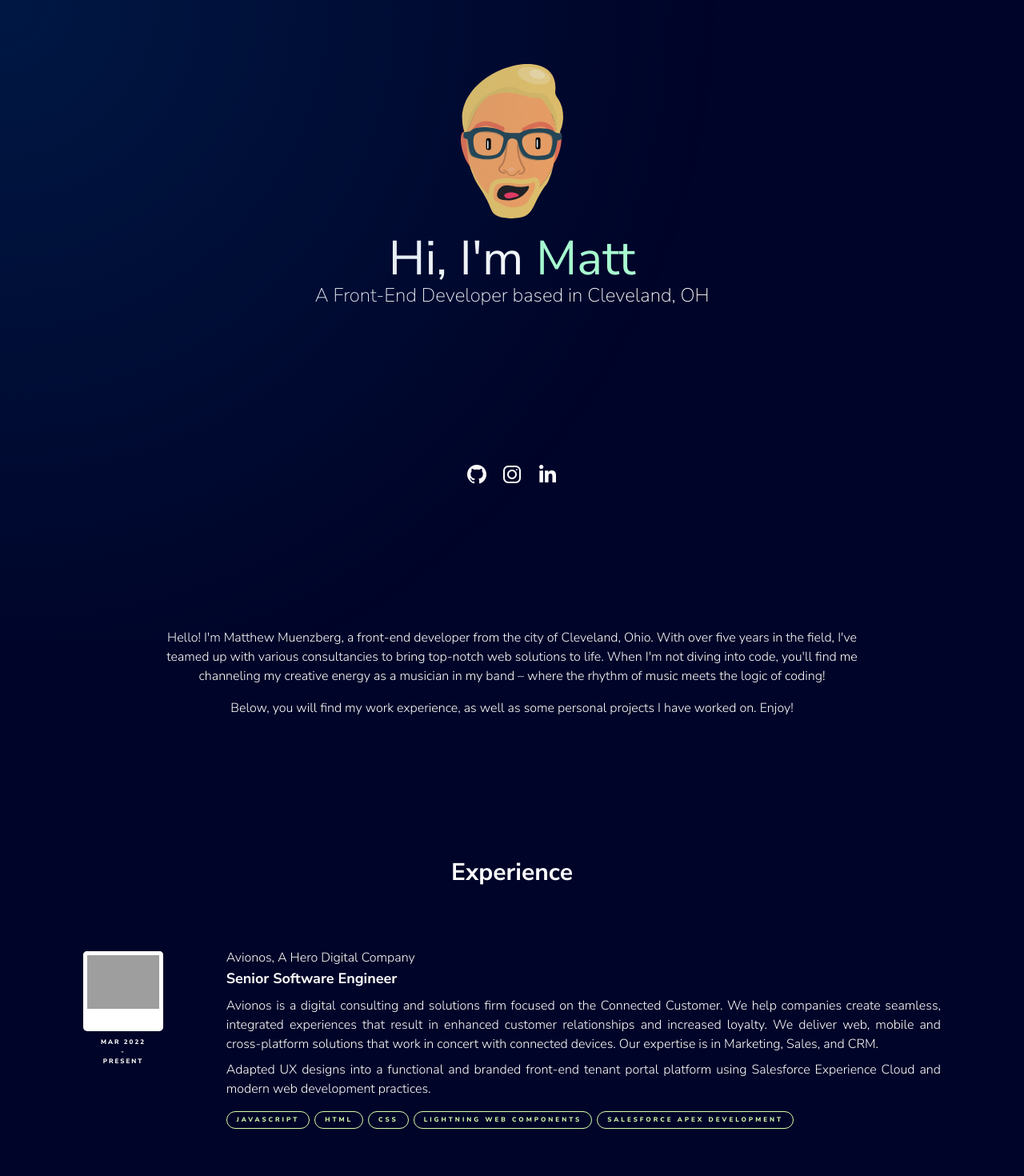
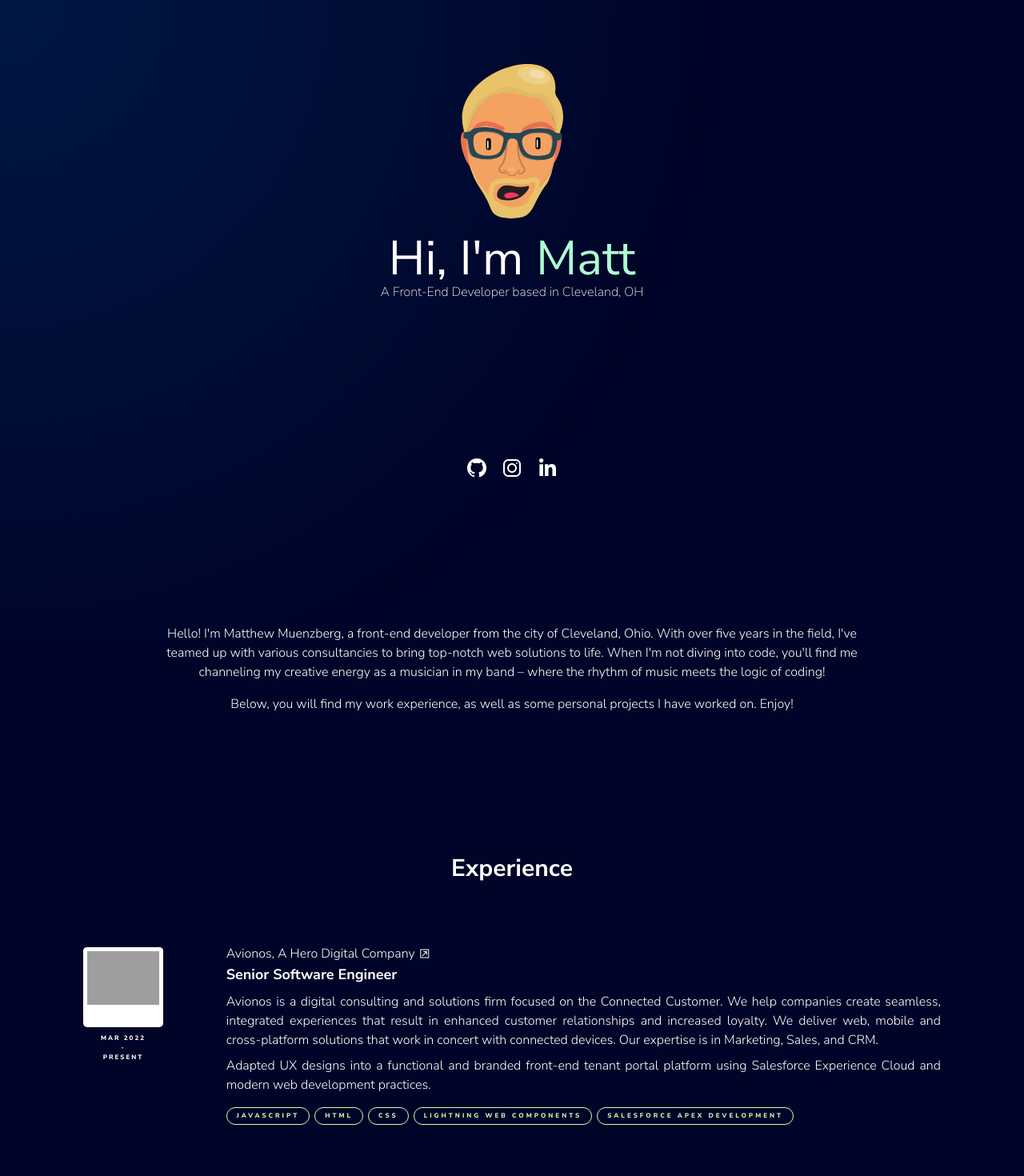
Before and after one commit to MattDev97/matts-main-portfolio, a React (Create React App) app: page / in a window 1280 px wide. Shown: the top 1470 px of the page at 80% size. Built offline with nearby package versions, Linux system fonts and the light colour scheme; grey boxes are pictures that could not be loaded.

Commit message:
Fixing gradient follow.  Also adjusted font sizing in mobile

```diff
--- a/src/Components/Experience/JobCard/JobCard.css
+++ b/src/Components/Experience/JobCard/JobCard.css
@@ -21,10 +21,21 @@
     text-align: center;
 }
 
+.company-link {
+    cursor: pointer;
+    transition: 0.1s all;
+}
+
+.company-link:hover {
+    color: #00A5CF!important;
+}
+
 .skill-pill {
     color: #D7FFAB;
     text-transform: uppercase;
     border: 1px solid #D7FFAB;
     letter-spacing: 3px;
     font-size: 0.5rem;
+
+    pointer-events: none;
 }
--- a/src/Components/Experience/JobCard/JobCard.js
+++ b/src/Components/Experience/JobCard/JobCard.js
@@ -24,7 +24,11 @@ function JobCard(props) {
 
             </div>
             <div className="md:w-5/6">
-                <h4 className="text-center md:text-left">{props.job.companyName}</h4>
+                <a className="flex company-link m-auto md:m-0 md:justify-start justify-center" href={props.job.link} target="_blank">
+                    <h4 className="md:text-left  text-center">{props.job.companyName}</h4>
+                    <i class="ml-1 flex my-auto las la-external-link-square-alt la-1x"></i>
+                </a>
+
                 <h2 className="text-lg font-bold text-center md:text-left">{props.job.title}</h2>
                 {
                     props.job.description.map((item) => {
--- a/src/Components/Experience/experience.json
+++ b/src/Components/Experience/experience.json
@@ -17,7 +17,8 @@
             "CSS",
             "Lightning Web Components",
             "Salesforce Apex Development"
-        ]
+        ],
+        "link" : "https://www.avionos.com/"
     },
     {
         "id": 2,
@@ -38,7 +39,8 @@
             "CSS",
             "Lightning Web Components",
             "Salesforce Apex Development"
-        ]
+        ],
+        "link" : "https://www.accenture.com/us-en/industries/afs-index"
     },
     {
         "id": 3,
@@ -67,6 +69,7 @@
             "CSS",
             "Lightning Web Components",
             "Salesforce Apex Development"
-        ]
+        ],
+        "link" : "https://www.linkedin.com/company/acumen-solutions/"
     }
 ]
--- a/src/Components/Hero/Hero.js
+++ b/src/Components/Hero/Hero.js
@@ -3,20 +3,26 @@ import './Hero.css';
 
 function Hero() {
     return (
-        <div className="container mt-20">
+        <div className="container md:mt-20 mt-2">
             <div className="m-auto">
                 <img src={FlatFaceLogo} alt="Flat Face Logo" className="w-32 m-auto"></img>
-                <div className="mt-5 text-6xl text-center">
+                <div className="mt-5 md:text-6xl text-4xl md:font-normal font-bold text-center">
                     Hi, I'm <span style={{ color: '#ADFFD2'}}>Matt</span>
                 </div>
-                <div className="font-extralight text-2xl text-center">
+                <div className="font-extralight text-1xl text-center">
                     A Front-End Developer based in Cleveland, OH
                 </div>
                 <div className="mt-48 flex">
                     <div className="mx-auto flex gap-3">
-                        <i class="social-icon lab la-github la-2x"></i>
-                        <i class="social-icon lab la-instagram la-2x"></i>
-                        <i class="social-icon lab la-linkedin-in la-2x"></i>
+                        <a href="https://github.com/MattDev97" target="_blank">
+                            <i class="social-icon lab la-github la-2x"></i>
+                        </a>
+                        <a href="https://github.com/MattDev97" target="_blank">
+                            <i class="social-icon lab la-instagram la-2x"></i>
+                        </a>
+                        <a href="https://www.linkedin.com/in/matthew-muenzberg-225311162/" target="_blank">
+                            <i class="social-icon lab la-linkedin-in la-2x"></i>
+                        </a>
                     </div>
                 </div>
             </div>
--- a/src/Components/Projects/ProjectTile/ProjectTile.js
+++ b/src/Components/Projects/ProjectTile/ProjectTile.js
@@ -24,7 +24,7 @@ function ProjectTile(props) {
                 <div className="project-tile__content px-2 pt-1 pb-1" >
                     <a href={props.project.liveLink} className="external-link" target="_blank">
                         <div className="project-tile__content__title flex justify-between">
-                            <div  className="external-link_text font-semibold">
+                            <div className="external-link_text font-semibold">
                                 {props.project.title}
                             </div>
                             <div className="external-link_icon flex">
@@ -32,7 +32,7 @@ function ProjectTile(props) {
                             </div>
 
                         </div>
-                        <div className="project-tile__content__description font-light text-sm">
+                        <div className="project-tile__content__description font-light text-xs">
                             {props.project.description}
                         </div>
                     </a>
--- a/src/Utilities/BackgroundGradientFollow.css
+++ b/src/Utilities/BackgroundGradientFollow.css
@@ -8,7 +8,6 @@
     justify-content: center;
     align-items: center;
 
-    z-index: 99;
+    z-index: -1;
 
-    pointer-events: none;
 }
--- a/src/Utilities/BackgroundGradientFollow.js
+++ b/src/Utilities/BackgroundGradientFollow.js
@@ -1,21 +1,34 @@
-import { useState } from "react";
+import { useState, useEffect } from "react";
 import './BackgroundGradientFollow.css';
 
 function BackgroundGradientFollow({children}) {
+	useEffect(() => {
+		// Define the event handler
+		const handleMouseMove = (event) => {
+			setPosition({
+			  x: event.clientX,
+			  y: event.clientY,
+			});
+		};
+		// Attach the event to the body
+		document.body.addEventListener('mousemove', handleMouseMove);
+
+		// Clean up the event listener when the component unmounts
+		return () => {
+		  document.body.removeEventListener('mousemove', handleMouseMove);
+		};
+	  }, []);  // The empty dependency array ensures this effect runs only on mount and unmount
+
     const [position, setPosition] = useState({ x: 0, y: 0 });
-	const handleMouseMove = (event) => {
-		setPosition({
-		  x: event.clientX,
-		  y: event.clientY,
-		});
-	  };
+
+
     return (
         <div
-            onMouseMove={handleMouseMove}
 		    style={{
 		        background: `radial-gradient(circle 900px at ${position.x}px ${position.y}px, rgb(0 78 146 / 27%), transparent)`
 		    }}
             className="background-gradient-follow">
+
         </div>
     )
 }
--- a/src/index.js
+++ b/src/index.js
@@ -11,7 +11,6 @@ root.render(
 	<React.StrictMode>
 		<App />
 	</React.StrictMode>
-
 );
 
 // If you want to start measuring performance in your app, pass a function
```
